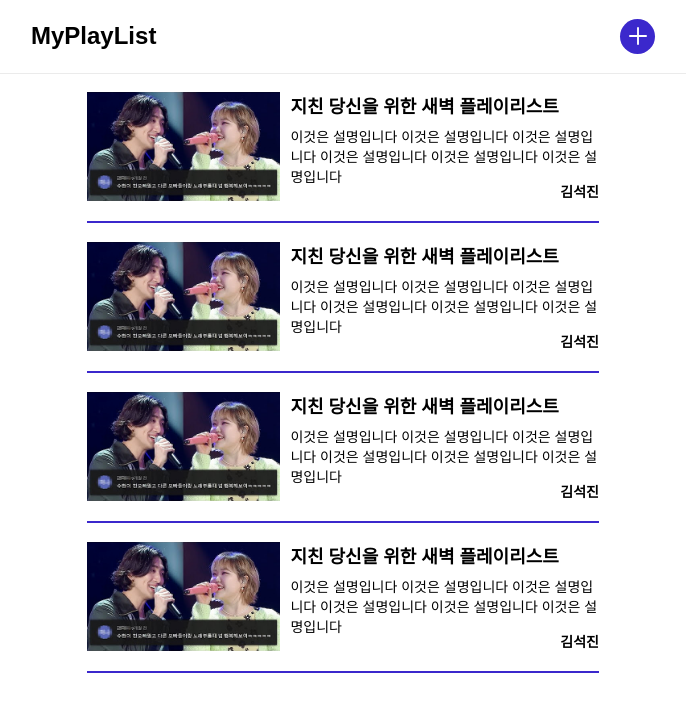
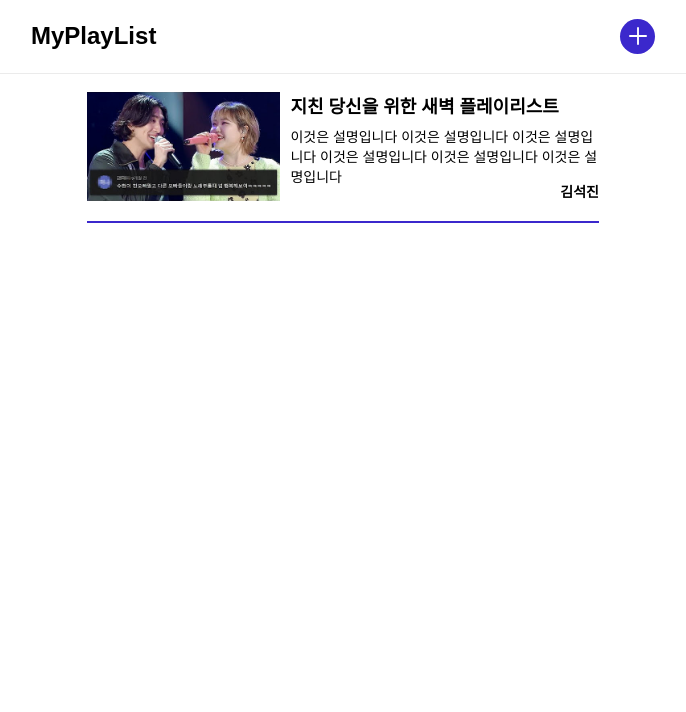
Before and after one commit to SEOKKAMONI/My-PlayList, a React (Create React App) app: page / in a window 1280 px wide. Shown: the top 712 px of the page, without its empty margins (297-983 px from the left). Built offline with nearby package versions, Linux system fonts and the light colour scheme.

Commit message:
ADD :: Recoil isListdata map 함수 연결:

```diff
--- /dev/null
+++ b/src/Atoms/isListDataAtom.ts
@@ -0,0 +1,37 @@
+import { atom } from 'recoil';
+
+export interface ListDataTypes {
+  title: string;
+  url: string;
+  explain: string;
+  name: string;
+}
+
+export const isTitleState = atom<string>({
+  key: 'isTitleState',
+  default: '',
+});
+
+export const isUrlState = atom<string>({
+  key: 'isUrlState',
+  default: '',
+});
+
+export const isExplainState = atom<string>({
+  key: 'isExplainState',
+  default: '',
+});
+
+export const isListData = atom<ListDataTypes[]>({
+  key: 'list',
+  // 임의 데이터
+  default: [
+    {
+      title: '지친 당신을 위한 새벽 플레이리스트',
+      url: 'https://www.youtube.com/watch?v=-1jSZwUsdco',
+      explain:
+        '이것은 설명입니다 이것은 설명입니다 이것은 설명입니다 이것은 설명입니다 이것은 설명입니다 이것은 설명입니다',
+      name: '김석진',
+    },
+  ],
+});
--- a/src/Components/MainPage/index.tsx
+++ b/src/Components/MainPage/index.tsx
@@ -1,23 +1,27 @@
 import React from 'react';
+import { useRecoilValue } from 'recoil';
 import * as S from './style';
 import Header from './Header';
 import PlayList from '../PlayList/index';
 import Modal from '../Modal/index';
 import ListData from '../../Data/ListData.json';
+import * as A from '../../Atoms/isListDataAtom';
 
 export default function MainPage() {
+  const isListData = useRecoilValue(A.isListData);
+
   return (
     <>
       <Modal />
       <S.MainPage>
         <Header />
         <S.Content>
-          {ListData.map((d, index) => (
+          {isListData.map((d, index) => (
             <PlayList
               title={d.title}
               explain={d.explain}
               url={d.url}
-              nickname={d.nickname}
+              name={d.name}
             />
           ))}
         </S.Content>
--- a/src/Components/PlayList/index.tsx
+++ b/src/Components/PlayList/index.tsx
@@ -6,10 +6,10 @@ interface PropsType {
   title: string;
   url: string;
   explain: string;
-  nickname: string;
+  name: string;
 }
 
-export default function PlayList({ title, explain, url, nickname }: PropsType) {
+export default function PlayList({ title, explain, url, name }: PropsType) {
   return (
     <S.PlayList>
       <S.ImgBox>
@@ -21,7 +21,7 @@ export default function PlayList({ title, explain, url, nickname }: PropsType) {
       <S.Contents>
         <S.Title>{title}</S.Title>
         <S.SubTitle>{explain}</S.SubTitle>
-        <S.NickName>{nickname}</S.NickName>
+        <S.NickName>{name}</S.NickName>
       </S.Contents>
     </S.PlayList>
   );
--- a/src/Data/ListData.json
+++ b/src/Data/ListData.json
@@ -3,24 +3,24 @@
         "url": "https://www.youtube.com/watch?v=-1jSZwUsdco",
         "title": "지친 당신을 위한 새벽 플레이리스트",
         "explain": "이것은 설명입니다 이것은 설명입니다 이것은 설명입니다 이것은 설명입니다 이것은 설명입니다 이것은 설명입니다",
-        "nickname": "김석진"
+        "name": "김석진"
     },
     {
         "url": "https://www.youtube.com/watch?v=-1jSZwUsdco",
         "title": "지친 당신을 위한 새벽 플레이리스트",
         "explain": "이것은 설명입니다 이것은 설명입니다 이것은 설명입니다 이것은 설명입니다 이것은 설명입니다 이것은 설명입니다",
-        "nickname": "김석진"
+        "name": "김석진"
     },
     {
         "url": "https://www.youtube.com/watch?v=-1jSZwUsdco",
         "title": "지친 당신을 위한 새벽 플레이리스트",
         "explain": "이것은 설명입니다 이것은 설명입니다 이것은 설명입니다 이것은 설명입니다 이것은 설명입니다 이것은 설명입니다",
-        "nickname": "김석진"
+        "name": "김석진"
     },
     {
         "url": "https://www.youtube.com/watch?v=-1jSZwUsdco",
         "title": "지친 당신을 위한 새벽 플레이리스트",
         "explain": "이것은 설명입니다 이것은 설명입니다 이것은 설명입니다 이것은 설명입니다 이것은 설명입니다 이것은 설명입니다",
-        "nickname": "김석진"
+        "name": "김석진"
     }
 ]
```
